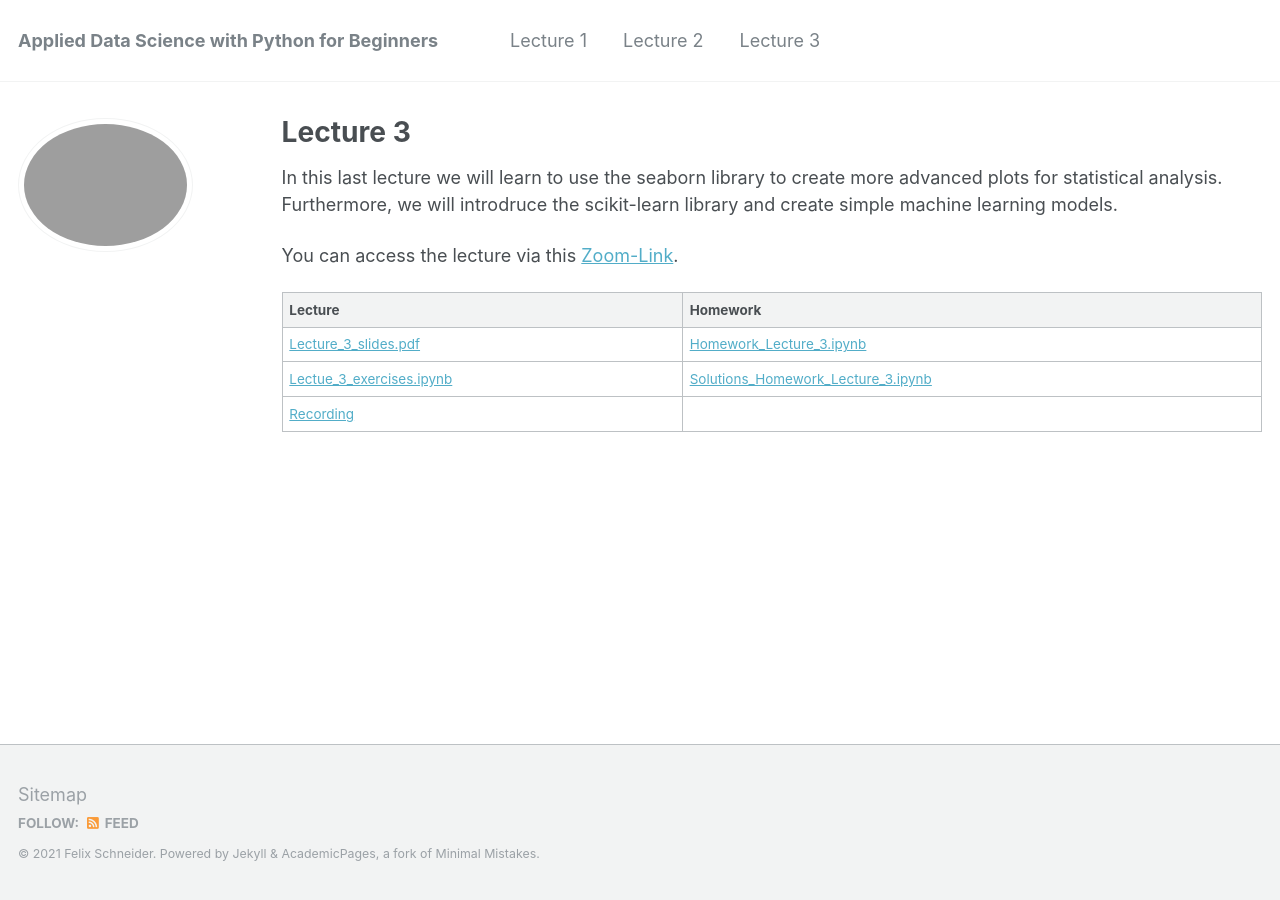
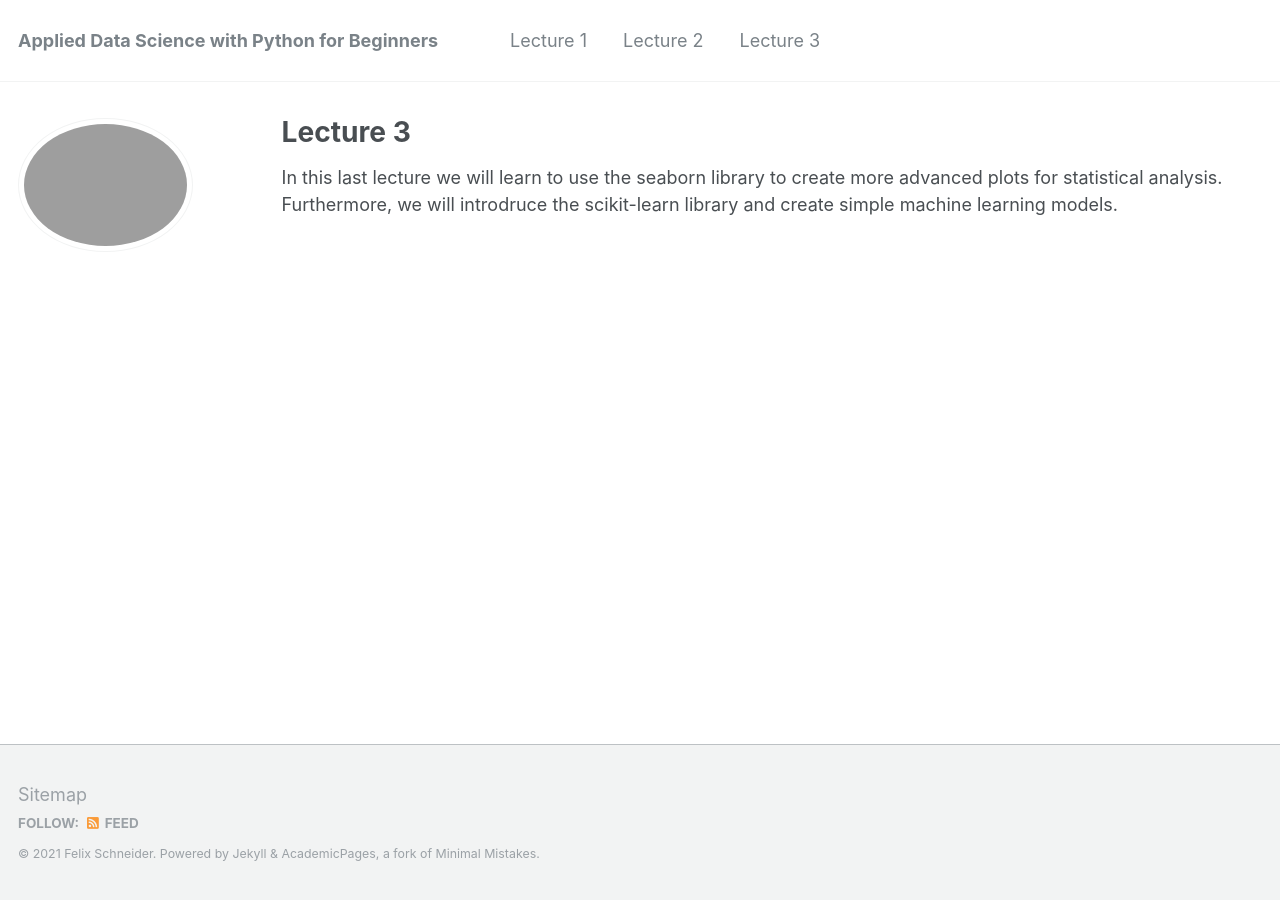
Before and after one commit to flxmschneider/flxmschneider.github.io, a Jekyll site: the page built from _pages/lecture3.md, in a window 1280 px wide. Built offline with Jekyll 4.4.1, drawn with Linux system fonts in a browser that asks for light colours.

Commit message:
Update lecture3.md

```diff
--- a/_pages/lecture3.md
+++ b/_pages/lecture3.md
@@ -7,11 +7,3 @@ author_profile: true
 In this last lecture we will learn to use the seaborn library to create more advanced plots
 for statistical analysis.
 Furthermore, we will introdruce the scikit-learn library and create simple machine learning models.
-
-You can access the lecture via this [Zoom-Link](https://us02web.zoom.us/j/84475605798?pwd=czJJZVJmSnhuZkRVTHNTUjB2ZGVFQT09).
-
-| Lecture          | Homework   |
-| --------         | ------ |
-|  [Lecture_3_slides.pdf](https://flxmschneider.github.io/files/lecture_3_slides.pdf) |  [Homework_Lecture_3.ipynb](https://colab.research.google.com/drive/1EKv0CCRQ_W7GkJPJG_enI3k97HIxoMcY?usp=sharing)|
-|[Lectue_3_exercises.ipynb](https://colab.research.google.com/drive/1vE2MZSkClQ47gpVg0LC_cyr4tqeumizd?usp=sharing)  | [Solutions_Homework_Lecture_3.ipynb](https://colab.research.google.com/drive/1Z8U0FdTGLlldL-EjfF2QdAd2wOfvpT_I?usp=sharing) |
-|    [Recording](https://drive.google.com/file/d/11LCVISuTwC4Y2WS-aXO3gl6R7Nodw_yl/view?usp=sharing)             |
```
